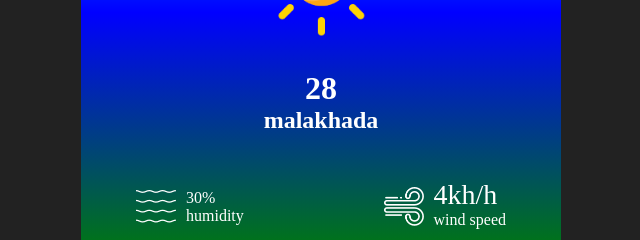
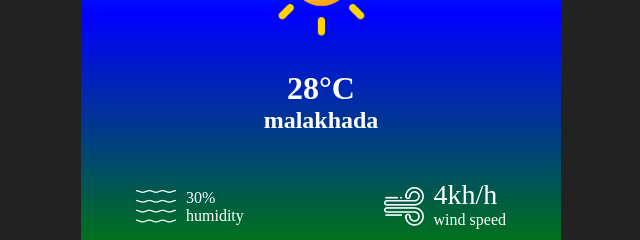
Before and after one commit to ni3420/Web.demo, a plain HTML site: page index.html in a window 1280 px wide. Shown: the part 344-584 px from the top of the page, 319-959 px from the left. Drawn offline with Linux system fonts and the light colour scheme.

Commit message:
Update index.html

```diff
--- a/index.html
+++ b/index.html
@@ -16,7 +16,7 @@
         </div>
         <div class="weather">
             <img src="clear.png" class="clear" />
-            <h1 class="temp">28</h1>
+            <h1 class="temp">28°C</h1>
             <h2 class="city">malakhada</h2>
             <div class="detail">
                 <div class="call">
```
